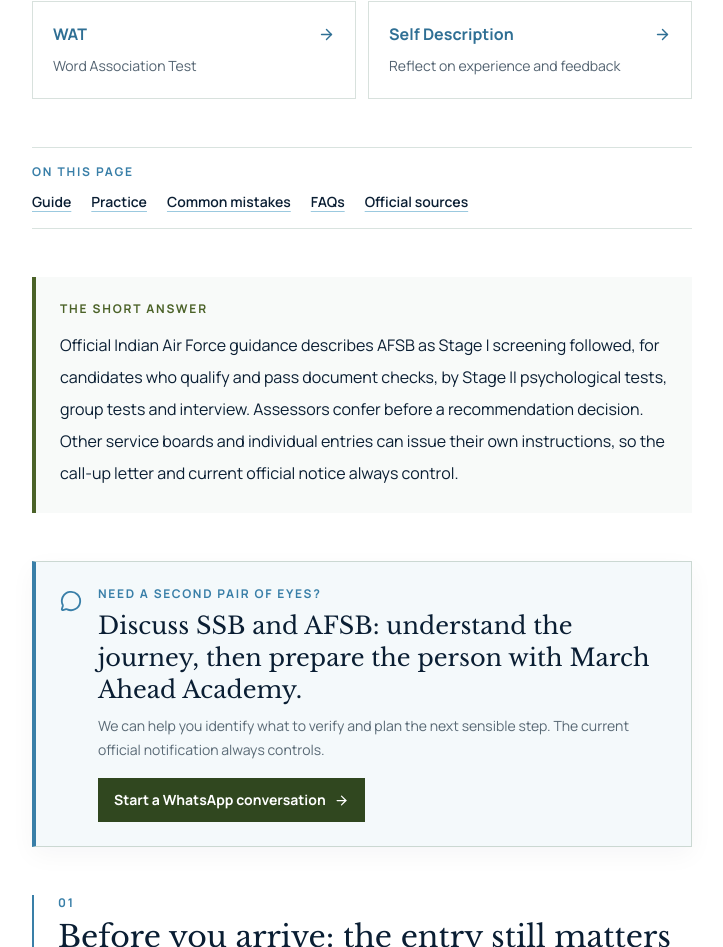
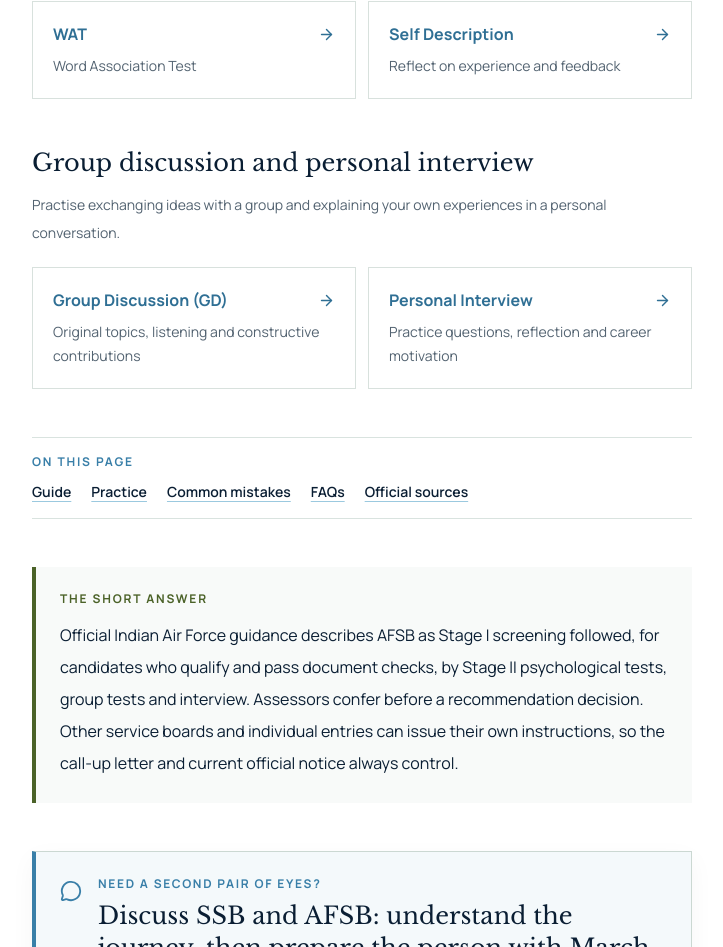
Before and after one commit to 247vks/MarchAheadAcademy, a Next.js app: page /selection/ssb in a window 1280 px wide. Shown: the part 1689-2636 px from the top of the page, without its empty margins (128-851 px from the left). Built offline with nearby package versions, Linux system fonts and the light colour scheme; no server answers.

Commit message:
Add GD guide and expand personal interview practice

```diff
--- /dev/null
+++ b/app/selection/ssb/group-discussion/page.tsx
@@ -0,0 +1,129 @@
+import type { Metadata } from 'next';
+import { SsbGuidePage, type SsbGuideData } from '@/components/ssb-guide-page';
+export const metadata: Metadata = {
+  title:
+    'SSB Group Discussion (GD): Topics & Preparation | March Ahead Academy',
+  description:
+    'Practise SSB group discussion with original topics, listening exercises, common mistakes and guidance from March Ahead Academy.',
+  alternates: { canonical: '/selection/ssb/group-discussion/' },
+};
+const guide: SsbGuideData = {
+  currentHref: '/selection/ssb/group-discussion',
+  eyebrow: 'SSB guide · Group Discussion',
+  title: 'Group Discussion (GD): contribute, listen and build an argument',
+  lede: 'Understand discussion preparation for SSB, practise with original topics and learn to contribute clearly without dominating the group.',
+  summary:
+    'Group discussion practice develops the ability to explain a view, listen to competing arguments and respond constructively. The official IAF overview describes group testing as interactive indoor and outdoor work; follow your board’s specific instructions for each activity.',
+  reviewedAt: '7 September 2026',
+  modifiedAt: '2026-09-07',
+  sections: [
+    {
+      title: 'Understand the discussion setting',
+      body: 'GD means Group Discussion. Prepare for an exchange of ideas with other candidates, rather than a prepared speech delivered in isolation. Listen carefully to the topic and any directions given. The suggestions here are preparation exercises; they do not prescribe an official duration, speaking order or marking scheme.',
+    },
+    {
+      title: 'Make a point that others can use',
+      body: 'A useful practice contribution states a view, explains a reason and gives a relevant example. Keep it brief enough for others to respond. You can build on a peer’s idea, introduce a neglected consideration or ask for clarification. Speaking first is not a substitute for saying something useful.',
+      points: [
+        'Separate evidence from opinion; do not invent statistics.',
+        'Listen for what has already been covered before repeating a point.',
+        'Disagree with the reasoning courteously and explain your alternative.',
+        'Let others finish and look for a natural opening.',
+      ],
+    },
+    {
+      title: 'Five original GD practice topics',
+      body: 'These topics were created by March Ahead Academy for practice. They are not recalled or predicted SSB topics.',
+      points: [
+        'Should schools give greater priority to team sports or individual fitness?',
+        'What would most improve road discipline: education, enforcement or infrastructure?',
+        'Does technology help students learn independently, or make them more dependent?',
+        'How can colleges encourage meaningful community service?',
+        'When resources are limited, should a community prioritise preventive maintenance or new facilities?',
+      ],
+    },
+    {
+      title: 'Try a discussion with peers',
+      body: 'Choose a topic and agree a short practice duration together. Give everyone a chance to contribute. Afterwards, discuss which arguments were clear, where participants listened well and which claims needed evidence. Rotate the person facilitating feedback. Your chosen timing is a practice arrangement, not the official test format.',
+    },
+    {
+      title: 'GD and PP&DT discussion are different contexts',
+      body: 'Do not assume that every SSB discussion uses the same prompt or purpose. Stage I PP&DT involves picture perception and discussion. This guide focuses on topic-based discussion practice. Use the Stage I guide for that screening context and follow the instructions for the activity in front of you.',
+    },
+    {
+      title: 'How March Ahead Academy can help',
+      body: 'Book a consultation to discuss your preparation. Guidance can focus on organising arguments, listening, clarity and responding to disagreement. Feedback should describe observed behaviour and practical improvements rather than promise selection or assign an outcome from one discussion.',
+    },
+  ],
+  exercise: {
+    title: 'Review one contribution',
+    prompt:
+      'Choose one topic above. Prepare a brief opening point, a counterargument and a question for the group. Then practise an unscripted discussion with peers.',
+    practise: [
+      'State one clear point with a reason.',
+      'Respond to something another person actually said.',
+      'Note one argument that changed or refined your view.',
+      'Afterwards, identify one listening habit and one speaking habit to improve.',
+    ],
+  },
+  mistakes: [
+    'Interrupting repeatedly to secure airtime.',
+    'Turning disagreement into a personal contest.',
+    'Quoting made-up figures.',
+    'Delivering a memorised speech unrelated to the topic.',
+    'Treating loudness or speaking first as a guarantee of success.',
+  ],
+  faqs: [
+    {
+      question: 'What does GD stand for?',
+      answer:
+        'GD stands for Group Discussion. This guide offers preparation for discussing a topic with other candidates.',
+    },
+    {
+      question: 'Are these official SSB GD topics?',
+      answer: 'No. These are original March Ahead Academy practice topics.',
+    },
+    {
+      question: 'Should I always start the discussion?',
+      answer:
+        'Do not make starting first your only goal. Practise relevant contributions, attentive listening and constructive responses.',
+    },
+    {
+      question: 'Is GD the same as the discussion in PP&DT?',
+      answer:
+        'The contexts differ. PP&DT is a Stage I picture-based exercise; topic-based discussion practice should not be treated as its exact equivalent.',
+    },
+  ],
+  sources: [
+    {
+      label: 'Indian Air Force: AFSB testing',
+      href: 'https://careerairforce.gov.in/air-force-selection-board-afsb-testing',
+      note: 'Official overview of interactive group tests and the personal interview. Accessed 7 September 2026. Practice topics and advice are original editorial material.',
+    },
+  ],
+  related: [
+    {
+      label: 'SSB overview',
+      href: '/selection/ssb',
+    },
+    {
+      label: 'Group testing overview',
+      href: '/selection/ssb/group-testing',
+    },
+    {
+      label: 'Personal interview',
+      href: '/selection/ssb/personal-interview',
+    },
+    {
+      label: 'Stage I and PP&DT',
+      href: '/selection/ssb/stage-1',
+    },
+    {
+      label: 'Communication preparation',
+      href: '/preparation/communicate',
+    },
+  ],
+};
+export default function Page() {
+  return <SsbGuidePage guide={guide} />;
+}
--- a/app/sitemap.ts
+++ b/app/sitemap.ts
@@ -32,6 +32,7 @@ const routes = [
   '/selection/ssb/wat',
   '/selection/ssb/self-description',
   '/selection/ssb/group-testing',
+  '/selection/ssb/group-discussion',
   '/selection/ssb/personal-interview',
   '/services',
   '/services/air-force',
--- a/components/ssb-guide-page.tsx
+++ b/components/ssb-guide-page.tsx
@@ -138,6 +138,50 @@ export function SsbGuidePage({ guide }: { guide: SsbGuideData }) {
               </div>
             </section>
           )}
+          <section aria-labelledby="discussion-interview-heading">
+            <h2
+              id="discussion-interview-heading"
+              className="font-heading text-2xl"
+            >
+              Group discussion and personal interview
+            </h2>
+            <p className="mt-3 text-sm leading-7 text-[#536371]">
+              Practise exchanging ideas with a group and explaining your own
+              experiences in a personal conversation.
+            </p>
+            <div className="mt-5 grid gap-3 sm:grid-cols-2">
+              {[
+                [
+                  'group-discussion',
+                  'Group Discussion (GD)',
+                  'Original topics, listening and constructive contributions',
+                ],
+                [
+                  'personal-interview',
+                  'Personal Interview',
+                  'Practice questions, reflection and career motivation',
+                ],
+              ]
+                .filter(
+                  ([slug]) => guide.currentHref !== `/selection/ssb/${slug}`,
+                )
+                .map(([slug, label, description]) => (
+                  <Link
+                    key={slug}
+                    href={`/selection/ssb/${slug}`}
+                    className="linked-panel block border border-[#d8e1dd] bg-white p-5"
+                  >
+                    <span className="flex items-center justify-between gap-3 font-bold text-[#2f6f94]">
+                      {label}
+                      <ArrowRight size={17} aria-hidden="true" />
+                    </span>
+                    <span className="mt-2 block text-sm leading-6 text-[#536371]">
+                      {description}
+                    </span>
+                  </Link>
+                ))}
+            </div>
+          </section>
           <nav
             aria-label="On this page"
             className="border-y border-[#d9e3df] py-4"
--- a/lib/ssb-guides.ts
+++ b/lib/ssb-guides.ts
@@ -22,6 +22,7 @@ const cds = {
 };
 
 const path = [
+  { label: 'Group Discussion (GD)', href: '/selection/ssb/group-discussion' },
   { label: 'SSB overview', href: '/selection/ssb' },
   { label: 'Stage I and PP&DT', href: '/selection/ssb/stage-1' },
   { label: 'Psychology tests', href: '/selection/ssb/psychology-tests' },
@@ -238,6 +239,8 @@ export const ssbGuides: Record<string, SsbGuideData> = {
     related: path,
   },
   'personal-interview': {
+    reviewedAt: '7 September 2026',
+    modifiedAt: '2026-09-07',
     currentHref: '/selection/ssb/personal-interview',
     eyebrow: 'SSB guide · Interview',
     title: 'Personal interview: know your life, choices and motivation',
@@ -265,6 +268,22 @@ export const ssbGuides: Record<string, SsbGuideData> = {
       {
         title: 'Use feedback without becoming artificial',
         body: 'A mentor can identify unclear communication, unsupported claims or areas needing reflection. Ethical guidance does not write a candidate’s personality, promise preferred answers or impersonate an official assessor.',
+      },
+      {
+        title: 'Six original personal interview practice questions',
+        body: 'Use these March Ahead Academy prompts for reflection and practice. They are not recalled questions or a prediction of your interview. Answer from your own experience, then consider what a follow-up question might explore.',
+        points: [
+          'Tell me about a responsibility you carried through when it became difficult.',
+          'Why are you considering this service and entry, and what have you learned about the work?',
+          'Describe a disagreement within a team. What did you do?',
+          'What feedback have you acted on recently?',
+          'Describe a setback and what you changed afterwards.',
+          'Which subject or activity interests you, and how have you pursued it beyond the minimum requirement?',
+        ],
+      },
+      {
+        title: 'How March Ahead Academy can help',
+        body: 'Book a consultation to review your preparation and communication. Bring real examples and the questions you find difficult. Guidance can help you organise an answer, explain your role accurately and identify gaps in your knowledge of the career. It does not provide a script or a selection guarantee.',
       },
     ],
     exercise: {
```
